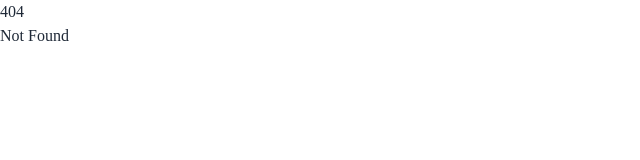
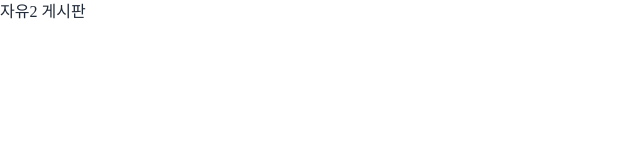
Before and after one commit to mabyoungg/spring-boot-sveltekit-front, a SvelteKit app: page /article/free2/list in a window 1280 px wide. Before the commit this address had no page. Shown: the top 160 px of the page, without its empty margins (0-640 px from the left). Built offline with nearby package versions, Linux system fonts and the light colour scheme; a web font is replaced by a local one.

Commit message:
feat: 정적 라우팅 테스트

```diff
--- /dev/null
+++ b/src/routes/article/free1/list/+page.svelte
@@ -0,0 +1 @@
+<h1>자유 게시판</h1>
--- /dev/null
+++ b/src/routes/article/free2/list/+page.svelte
@@ -0,0 +1 @@
+<h1>자유2 게시판</h1>
--- /dev/null
+++ b/src/routes/article/notice/list/+page.svelte
@@ -0,0 +1 @@
+<h1>공지 게시판</h1>
```
